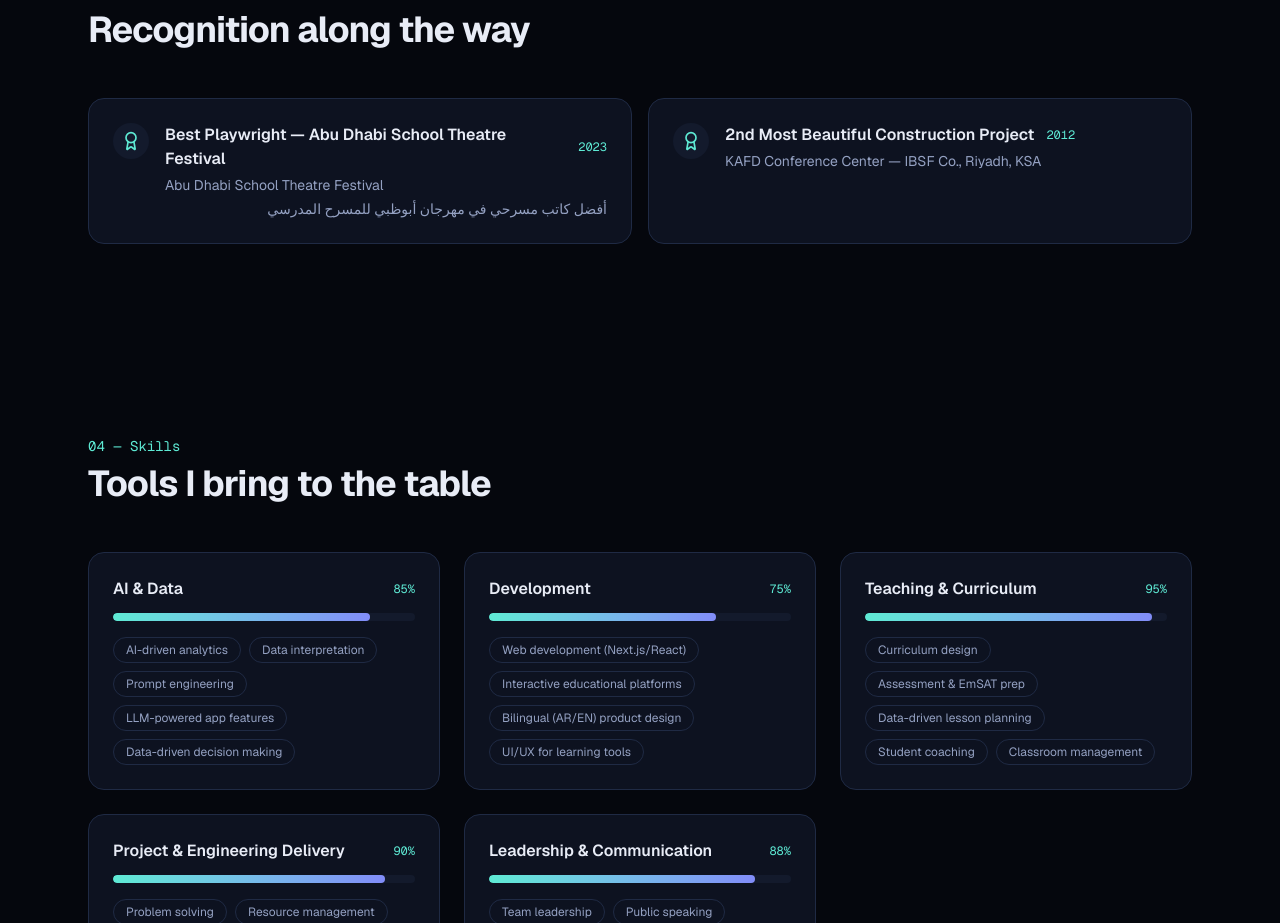
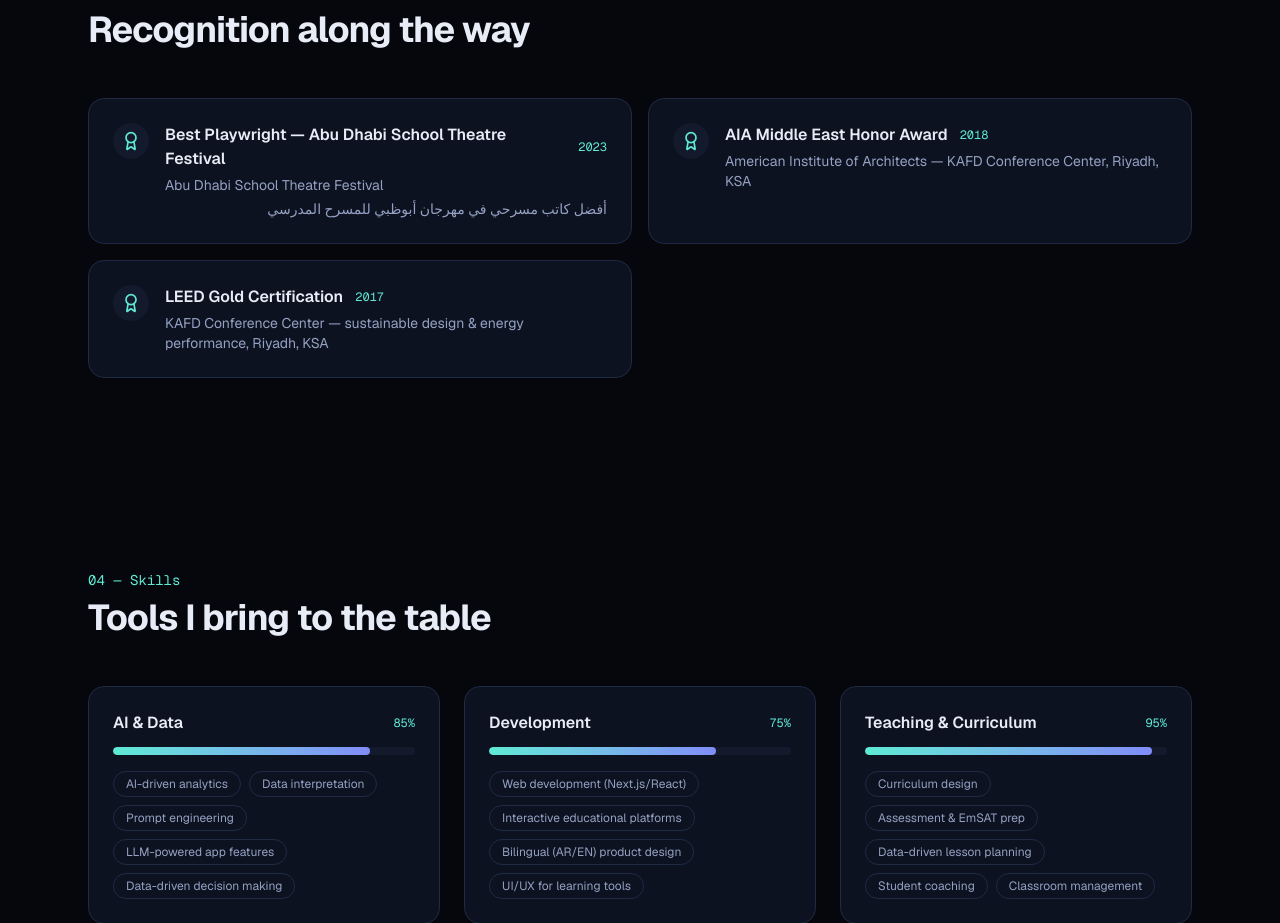
Before and after one commit to kamelbshara/kamelbshara, a Next.js app: page / in a window 1280 px wide. Shown: the part 2447-3370 px from the top of the page. Built offline with nearby package versions, Linux system fonts and the light colour scheme.

Commit message:
Replace unverified KAFD award with confirmed LEED Gold and AIA honors
Swaps the unconfirmed "2nd Most Beautiful Construction Project" claim
for the two verified recognitions the KAFD Conference Center actually
received: LEED Gold Certification (2017) and an AIA Middle East Honor
Award (2018).

```diff
--- a/src/data/content.ts
+++ b/src/data/content.ts
@@ -64,7 +64,7 @@ export const experience: Experience[] = [
     period: "2011 – 2013",
     bullets: [
       "Served as project engineer on the KAFD Conference Center — a large-scale conference, film, and lecture facility within King Abdullah Financial District, Riyadh.",
-      "Project recognized as the 2nd Most Beautiful Construction Project of 2012.",
+      "The project later earned LEED Gold Certification (2017) and an AIA Middle East Honor Award (2018).",
       "Contributed to large-scale infrastructure delivery across the KAFD masterplan.",
       "Gained experience in technical reporting, scheduling, and team coordination.",
     ],
@@ -188,9 +188,14 @@ export const awards: Award[] = [
     year: "2023",
   },
   {
-    title: "2nd Most Beautiful Construction Project",
-    org: "KAFD Conference Center — IBSF Co., Riyadh, KSA",
-    year: "2012",
+    title: "AIA Middle East Honor Award",
+    org: "American Institute of Architects — KAFD Conference Center, Riyadh, KSA",
+    year: "2018",
+  },
+  {
+    title: "LEED Gold Certification",
+    org: "KAFD Conference Center — sustainable design & energy performance, Riyadh, KSA",
+    year: "2017",
   },
 ];
 
```
